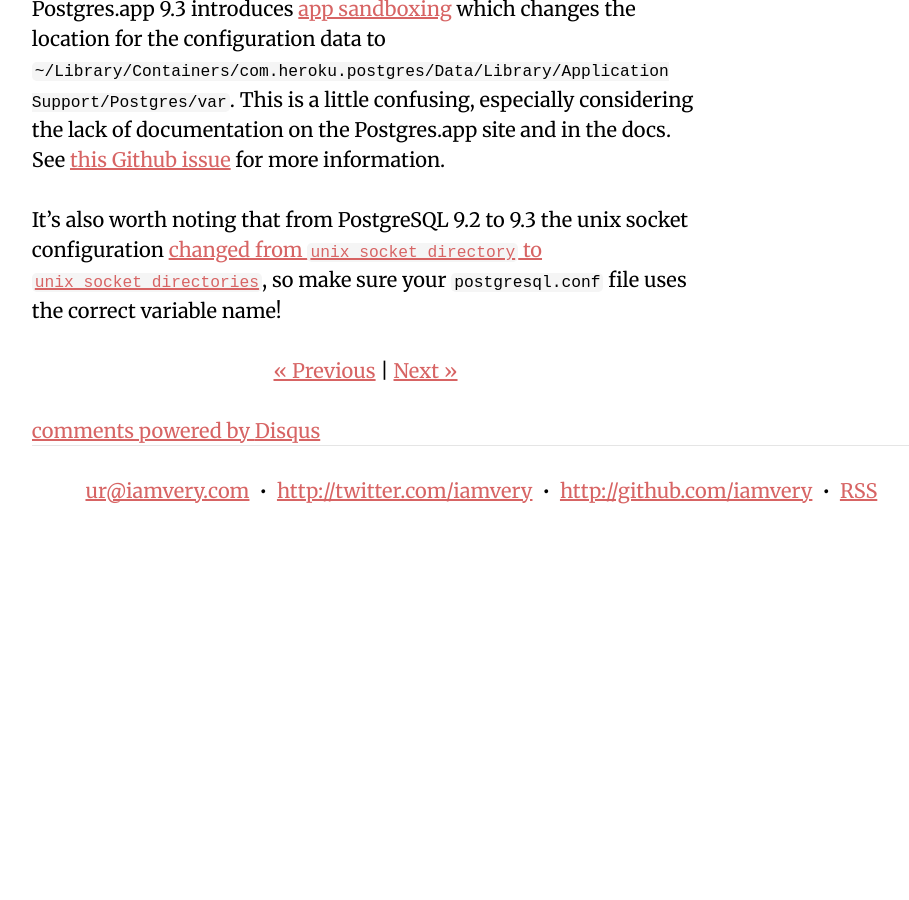
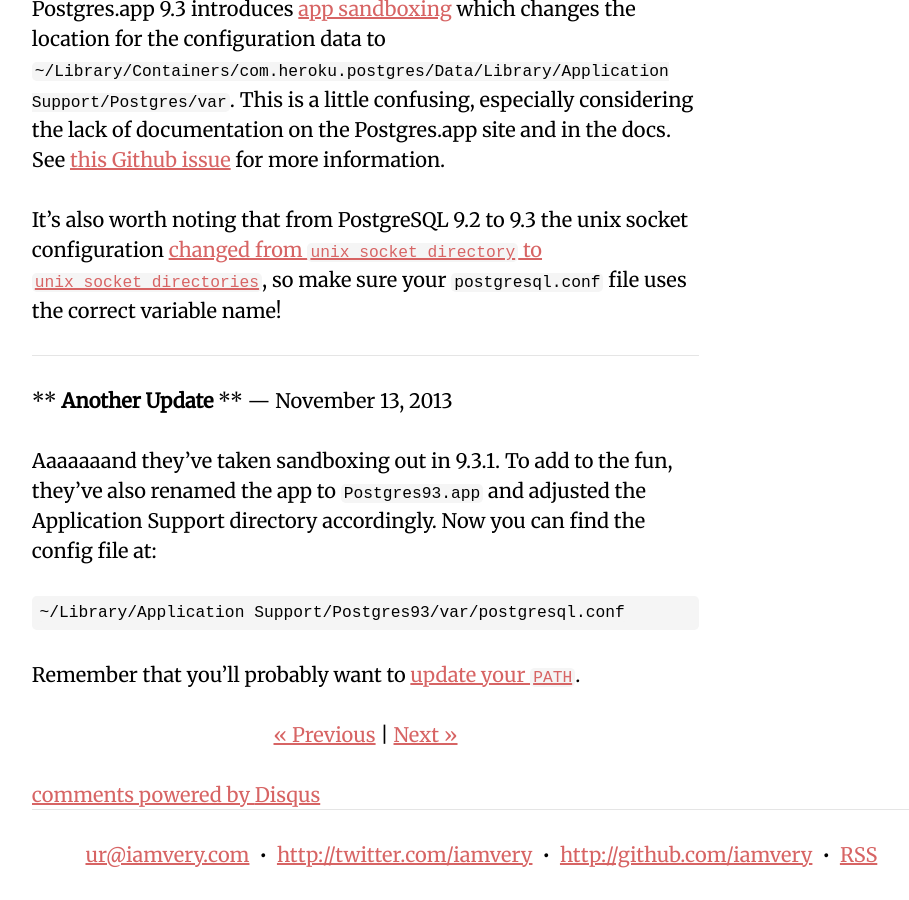
Before and after one commit to iamvery/iamvery.github.com, a Jekyll site: the page built from _posts/2013-06-17-postgresapp-with-unix-socket.markdown, in a window 1280 px wide and 900 px high, scrolled down 1672 px. Shown: the whole window, without its empty margins (159-1068 px from the left). Built offline with Jekyll 4.4.1, drawn with Linux system fonts in a browser that asks for light colours; comment, search, counter and statistics services are not loaded; before the commit the page ends 2208 px from its top, so only the background shows below that.

Commit message:
Update postgres blog post... again
* I might have found myself a fulltime job here :tongue:

````diff
--- a/_posts/2013-06-17-postgresapp-with-unix-socket.markdown
+++ b/_posts/2013-06-17-postgresapp-with-unix-socket.markdown
@@ -59,3 +59,17 @@
 It's also worth noting that from PostgreSQL 9.2 to 9.3 the unix socket configuration
 [changed from `unix_socket_directory` to `unix_socket_directories`](http://www.postgresql.org/docs/9.3/static/runtime-config-connection.html),
 so make sure your `postgresql.conf` file uses the correct variable name!
+
+---
+
+\*\* **Another Update** \*\* &mdash; November 13, 2013
+
+Aaaaaaand they've taken sandboxing out in 9.3.1. To add to the fun, they've also
+renamed the app to `Postgres93.app` and adjusted the Application Support directory
+accordingly. Now you can find the config file at:
+
+```
+~/Library/Application Support/Postgres93/var/postgresql.conf
+```
+
+Remember that you'll probably want to [update your `PATH`](https://github.com/iamvery/dotfiles/commit/94ca807c79f09a7034a689daed0421ab98230ef9#diff-ec20fb240e117fea7b0049c21edf1ef3).
````
